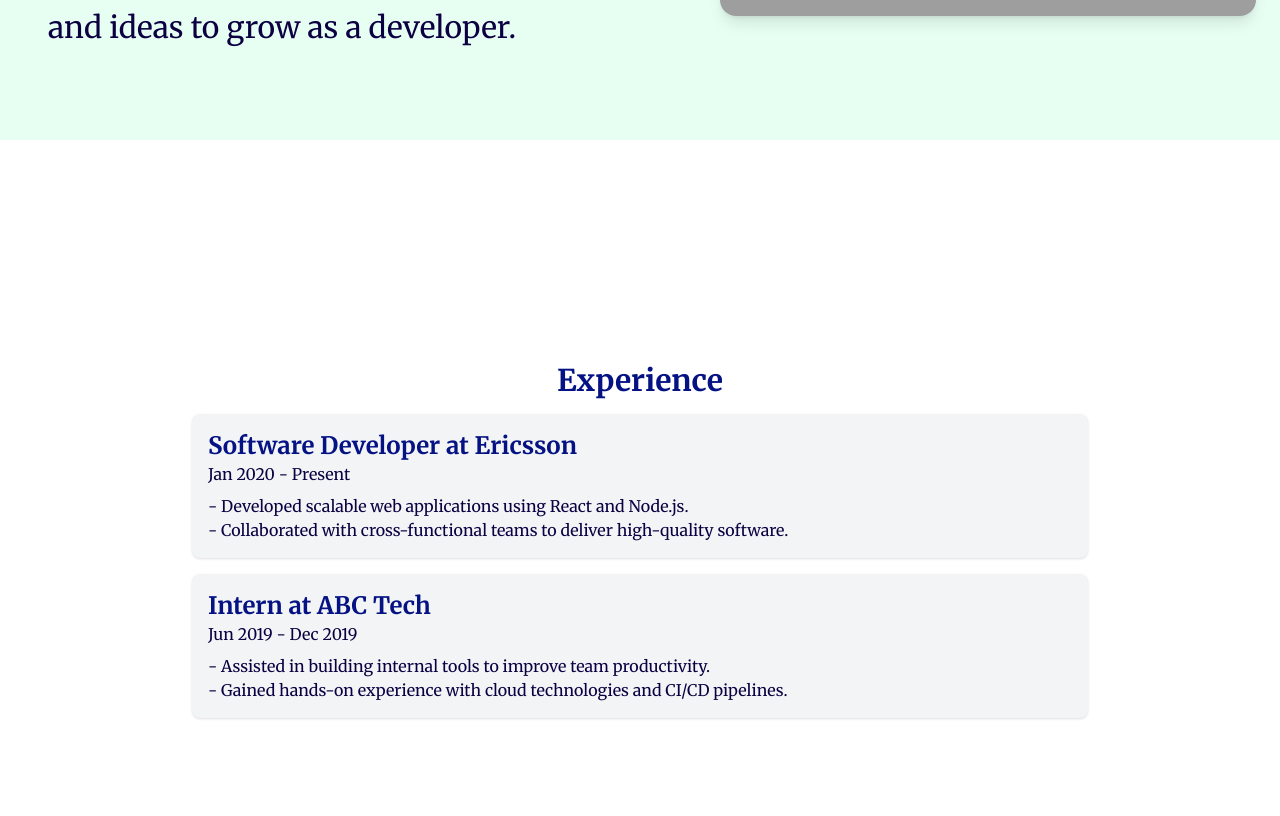
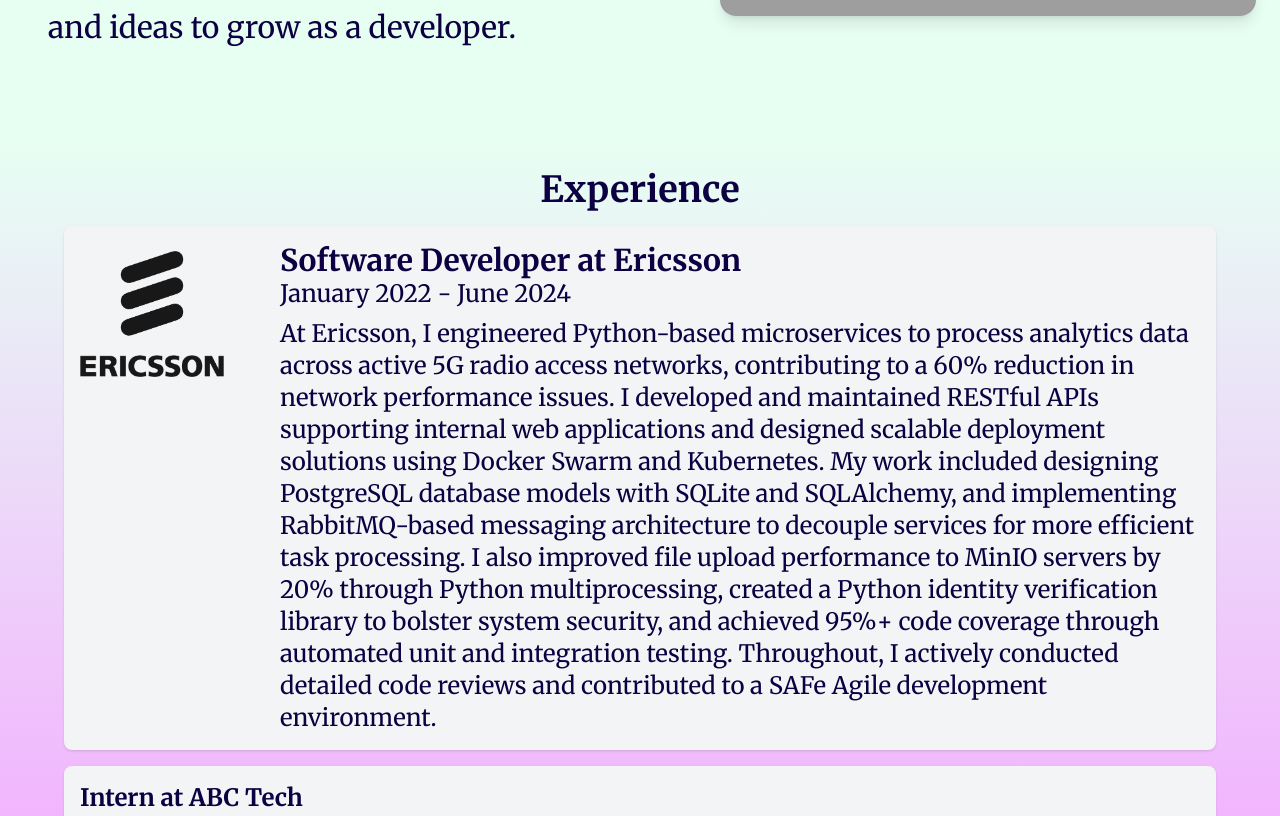
Before and after one commit to EdgarChang/personal-site, a Next.js app: page / in a window 1280 px wide. Shown: the part 784-1600 px from the top of the page. Built offline with nearby package versions, Linux system fonts and the light colour scheme; grey boxes are pictures that could not be loaded.

Commit message:
update work experience section

```diff
--- a/src/app/components/ExperienceSection.js
+++ b/src/app/components/ExperienceSection.js
@@ -1,13 +1,23 @@
 export default function ExperienceSection() {
   return (
-    <section id="experience" className="min-h-screen flex flex-col items-center justify-center bg-white p-6">
-      <h2 className="text-3xl font-bold mb-4">Experience</h2>
-      <div className="w-full max-w-4xl space-y-4">
-        <div className="p-4 bg-gray-100 shadow rounded-lg">
-          <h3 className="text-2xl font-semibold">Software Developer at Ericsson</h3>
-          <p className="text-gray-700">Jan 2020 - Present</p>
-          <p className="mt-2">- Developed scalable web applications using React and Node.js.</p>
-          <p>- Collaborated with cross-functional teams to deliver high-quality software.</p>
+    <section id="experience" className="min-h-screen flex flex-col items-center justify-center bg-gradient-to-b from-primary to-fuchsia-300 p-6">
+      <h2 className="text-4xl font-bold mb-4">Experience</h2>
+      <div className="w-full max-w-6xl space-y-4"> {/* Updated max-w-4xl to max-w-6xl */}
+        <div className="p-4 bg-gray-100 shadow rounded-lg flex items-start gap-14"> {/* Added flex and gap */}
+          <img
+            src="/ericsson_logo.png" // Replace with the actual logo path
+            alt="Ericsson Logo"
+            className="w-36 h-36 object-contain" // Adjust size as needed
+          />
+          <div>
+            <h3 className="text-3xl font-semibold">Software Developer at Ericsson</h3>
+            <p className="text-gray-700 text-2xl">January 2022 - June 2024</p>
+            <p className="mt-2 text-2xl">At Ericsson, I engineered Python-based microservices to process analytics data across active 5G radio access networks, contributing to a 60% reduction in network performance issues.
+              I developed and maintained RESTful APIs supporting internal web applications and designed scalable deployment solutions using Docker Swarm and Kubernetes.
+              My work included designing PostgreSQL database models with SQLite and SQLAlchemy, and implementing RabbitMQ-based messaging architecture to decouple services for more efficient task processing.
+              I also improved file upload performance to MinIO servers by 20% through Python multiprocessing, created a Python identity verification library to bolster system security, and achieved 95%+ code coverage through automated unit and integration testing.
+              Throughout, I actively conducted detailed code reviews and contributed to a SAFe Agile development environment.</p>
+          </div>
         </div>
         <div className="p-4 bg-gray-100 shadow rounded-lg">
           <h3 className="text-2xl font-semibold">Intern at ABC Tech</h3>
--- a/src/app/globals.css
+++ b/src/app/globals.css
@@ -30,7 +30,7 @@
 
 body {
   background: #e7fff3;
-  color: #051284;
+  color: #0c0042;
   font-family: var(--font-merriweather), serif;
 }
 
```
Also changed, not shown: public/ericsson_logo.png (added).
